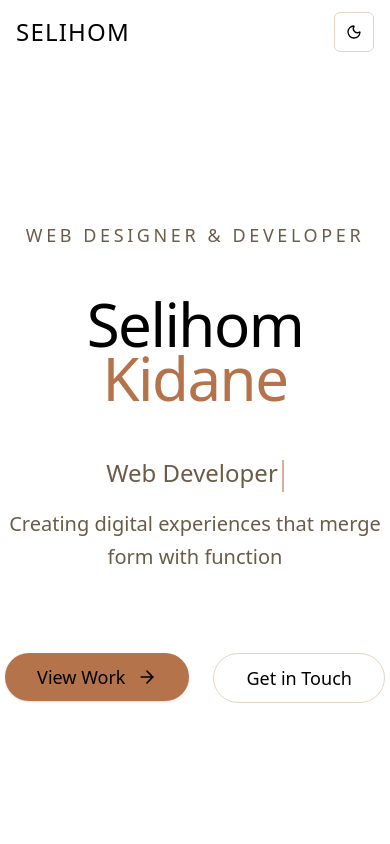
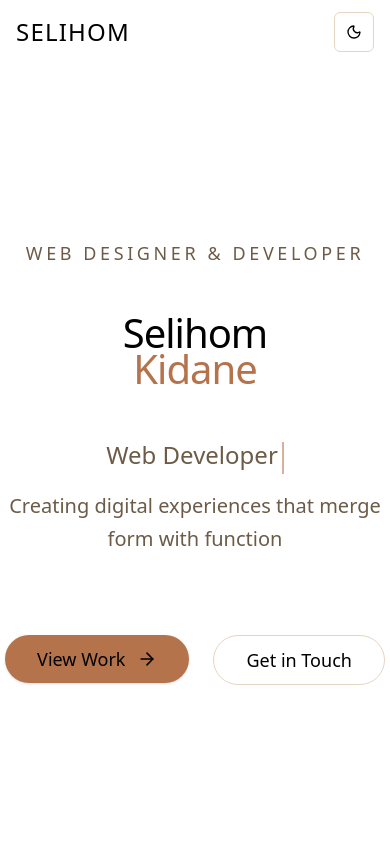
Before and after one commit to nahomjim91/my-portfolio, a Next.js app: page / in a window 390 px wide. Shown: the top 844 px of the page. Built offline with nearby package versions, Linux system fonts and the light colour scheme.

Commit message:
fix responsive

```diff
--- a/app/globals.css
+++ b/app/globals.css
@@ -27,3 +27,63 @@
 
   --font-sans: ui-sans-serif, system-ui, sans-serif;
 }
+
+/* Global overflow prevention */
+* {
+  box-sizing: border-box;
+}
+
+html, body {
+  overflow-x: hidden;
+  max-width: 100vw;
+}
+
+/* Prevent text overflow globally */
+h1, h2, h3, h4, h5, h6, p {
+  word-wrap: break-word;
+  overflow-wrap: break-word;
+  hyphens: auto;
+}
+
+/* Container safety */
+.container,
+div[class*="max-w"],
+section {
+  max-width: 100%;
+  overflow-x: hidden;
+}
+
+/* Fix large text on mobile */
+@media (max-width: 640px) {
+  .text-9xl { font-size: 4rem !important; }
+  .text-8xl { font-size: 3.5rem !important; }
+  .text-7xl { font-size: 3rem !important; }
+  .text-6xl { font-size: 2.5rem !important; }
+  .text-5xl { font-size: 2rem !important; }
+}
+
+/* Fix button containers */
+.flex-wrap {
+  overflow-x: auto;
+  -webkit-overflow-scrolling: touch;
+}
+
+/* Fix animation containers */
+@keyframes scroll-left {
+  0% {
+    transform: translateX(0);
+  }
+  100% {
+    transform: translateX(-50%);
+  }
+}
+
+.skills-scroll {
+  animation: scroll-left 50s linear infinite;
+  width: fit-content;
+  min-width: 100%;
+}
+
+.skills-scroll:hover {
+  animation-play-state: paused;
+}
```
